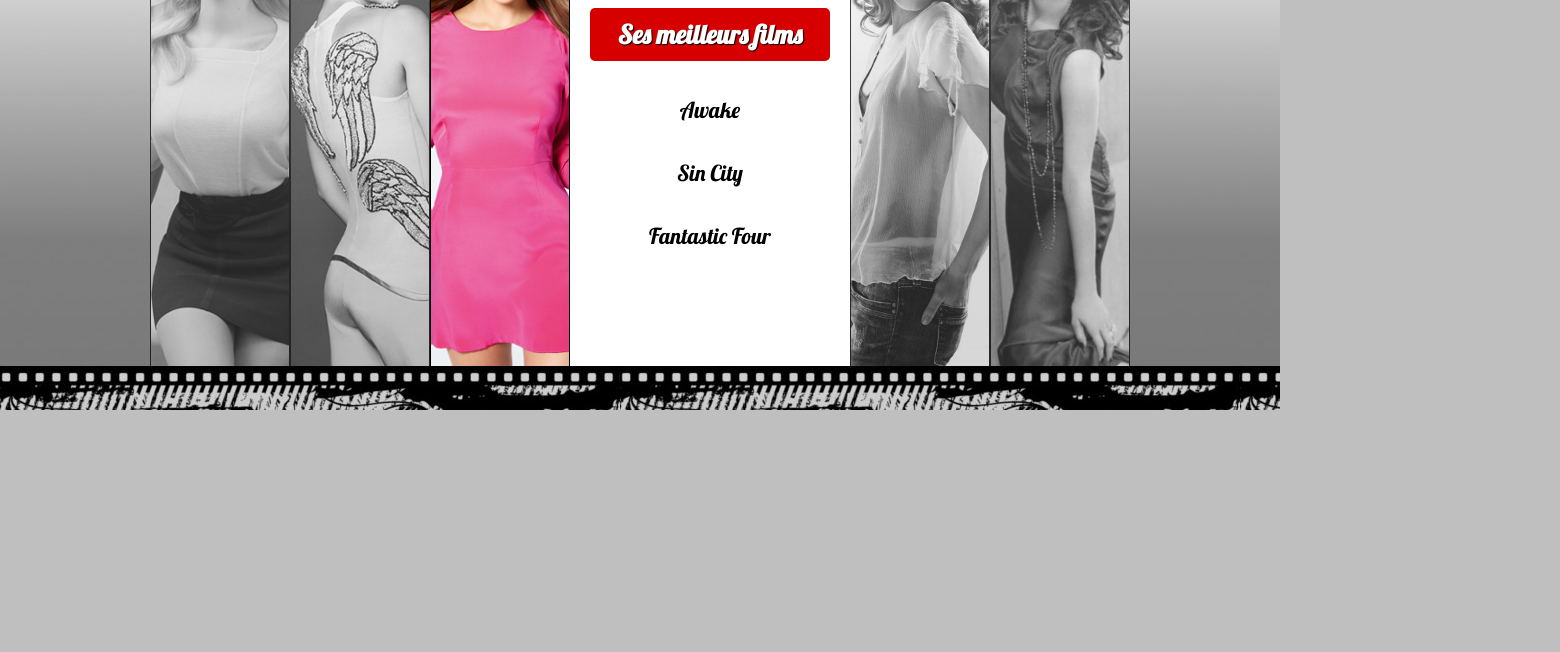
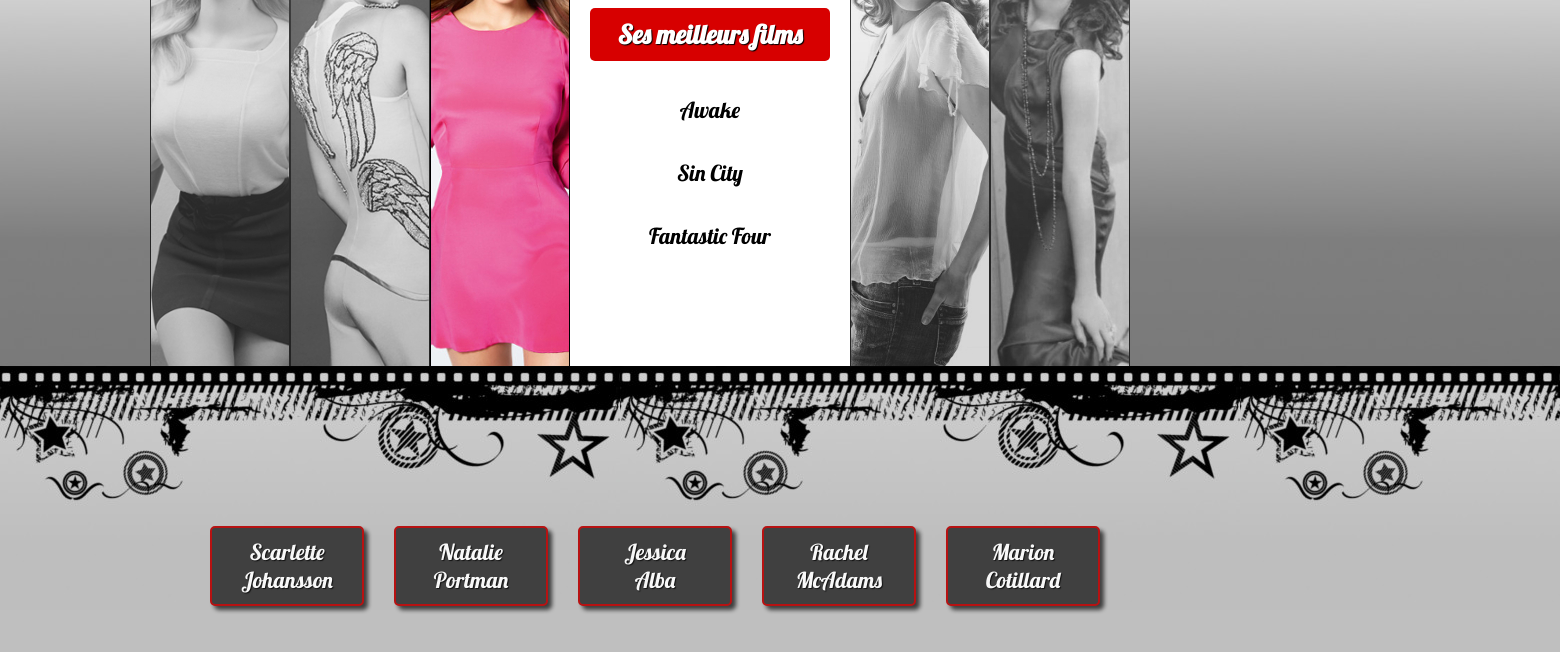
Before and after one commit to AvoDjan/actricejquery, a plain HTML site: page index.html in a window 1280 px wide. Shown: the part 390-1042 px from the top of the page, 1560 px wide, since content can reach past the window. Before the commit the page ends 800 px from the top, so only its background shows below. Drawn offline with nearby package versions, Linux system fonts and the light colour scheme.

Commit message:
Projet Actrices - Rajoutons les boutons (HTML)

```diff
--- a/css/style.css
+++ b/css/style.css
@@ -131,3 +131,48 @@ header h1
     color: #000;
     text-align: center;
 }
+
+/* BUTTONS-MENU */
+
+#buttons-menu
+{
+    float: left;
+    width: 100%;
+    padding: 160px 0px 50px 0px;
+}
+
+#buttons-menu ul
+{
+    float: left;
+    position: relative;
+    left: 50%;
+    text-align: center;
+}
+
+.button
+{
+    float: left;
+    width: 150px;
+    margin-left: 30px;
+    padding: 10px 0px;
+    position: relative;
+    right: 50%;
+    text-shadow: 1px 1px 1px #000;
+    font-family: 'Lobster', sans-serif;
+    text-align: center;
+    color: #fff;
+    border-radius: 5px;
+    box-shadow: 4px 4px 4px rgba(0,0,0,0.75);
+    background: #333;
+    border: 2px solid #b70000;
+    font-size: 22px;
+    cursor: pointer;
+    opacity: 0.9;
+}
+
+.button:hover
+{
+    background: #b70000;
+    border: 2px solid #333;
+    font-size: 24px;
+}
--- a/index.html
+++ b/index.html
@@ -83,8 +83,15 @@
                 </div>
             </li>
         </ul>
-
-
+    </section>
+    <section id="buttons-menu">
+        <ul>
+            <li class="button">Scarlette<br>Johansson</li>
+            <li class="button">Natalie<br>Portman</li>
+            <li class="button">Jessica<br>Alba</li>
+            <li class="button">Rachel<br>McAdams</li>
+            <li class="button">Marion<br>Cotillard</li>
+        </ul>
     </section>
 </body>
 </html>
```
